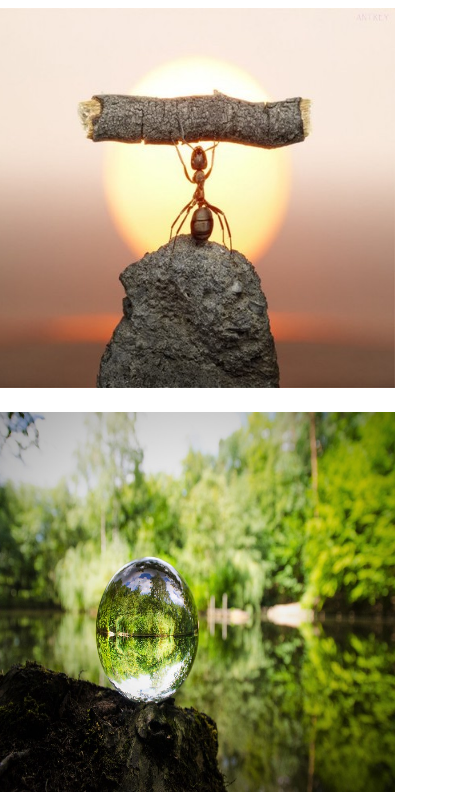
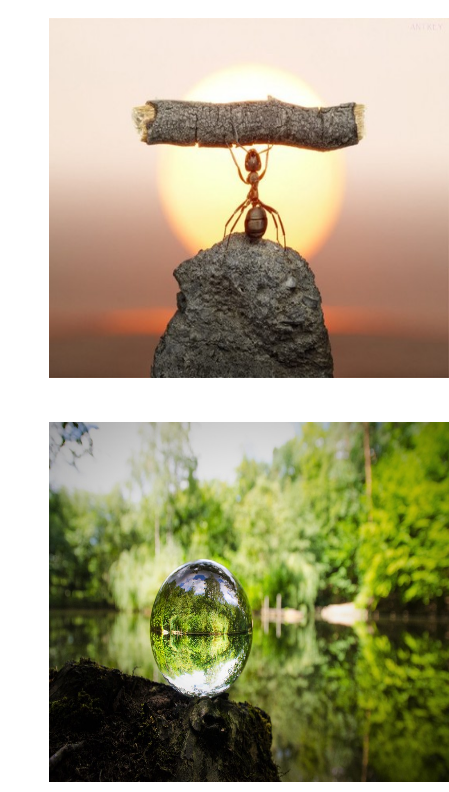
Before and after one commit to jonbascos/joe_p_photography, a plain HTML site: page index.html in a window 390 px wide. Shown: the part 535-1327 px from the top of the page, 449 px wide, since content can reach past the window. Drawn offline with Linux system fonts and the light colour scheme.

Commit message:
fixed photoSection to display photos properly in mobile and desktop view

```diff
--- a/styles.scss
+++ b/styles.scss
@@ -48,11 +48,6 @@ nav {
     display: flex;
 }
 
-// #logo {
-//     color: black;
-//     font-size: 1.5em;
-// }
-
 .hamburger {
     display: block;
     background-color: transparent;
@@ -102,15 +97,16 @@ nav ul li a{
 // Photos section CSS
 
 #photoSection {
-    width: 100vw;
+    width: 75%;
     display: flex;
     flex-wrap: wrap;
-    justify-content: center;
+    justify-content: space-around;
     align-items: center;
+    margin: auto;
 }
 
 .photo {
-    padding: 10px 0;
+    padding: 20px 0;
     width: 400px;
     height: 400px;
 }
```
Also changed, not shown: styles.css, 1 other file.
